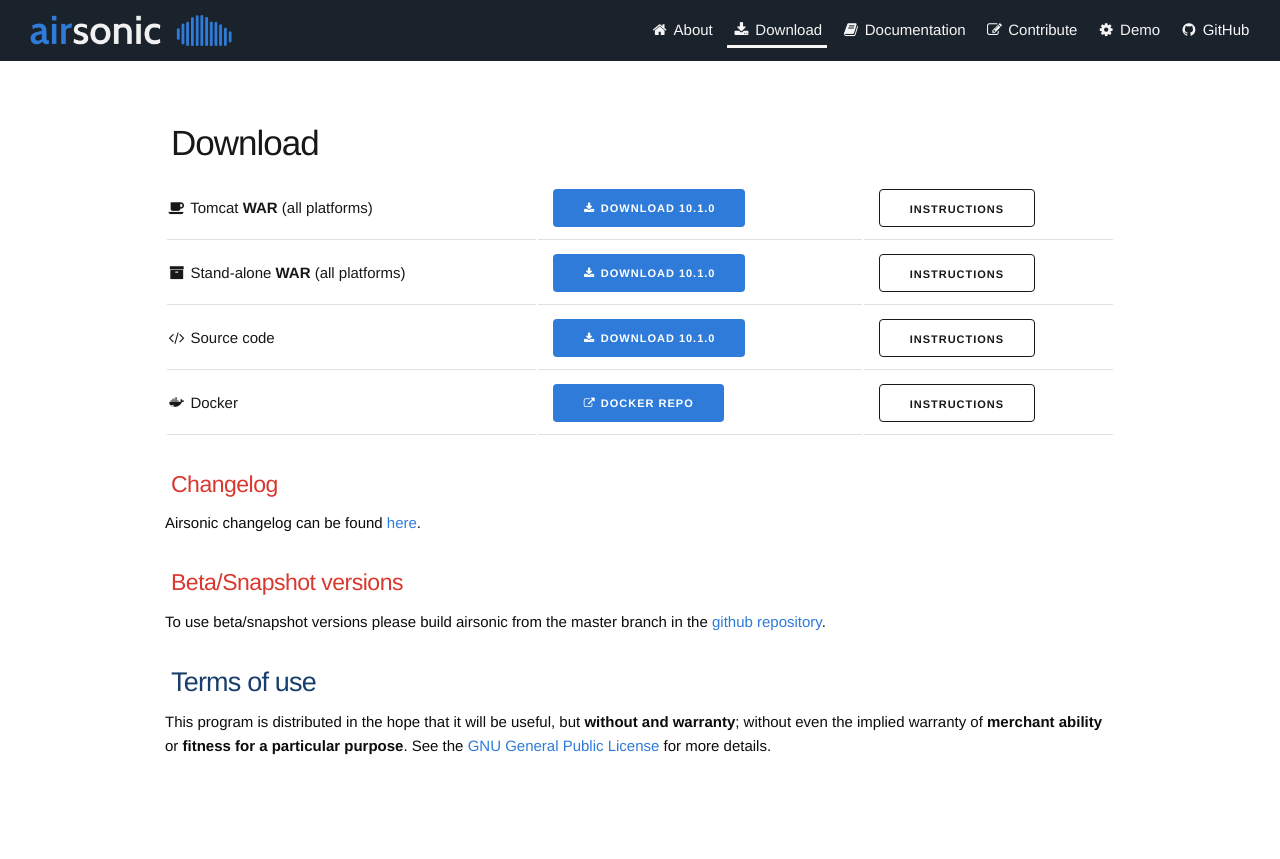
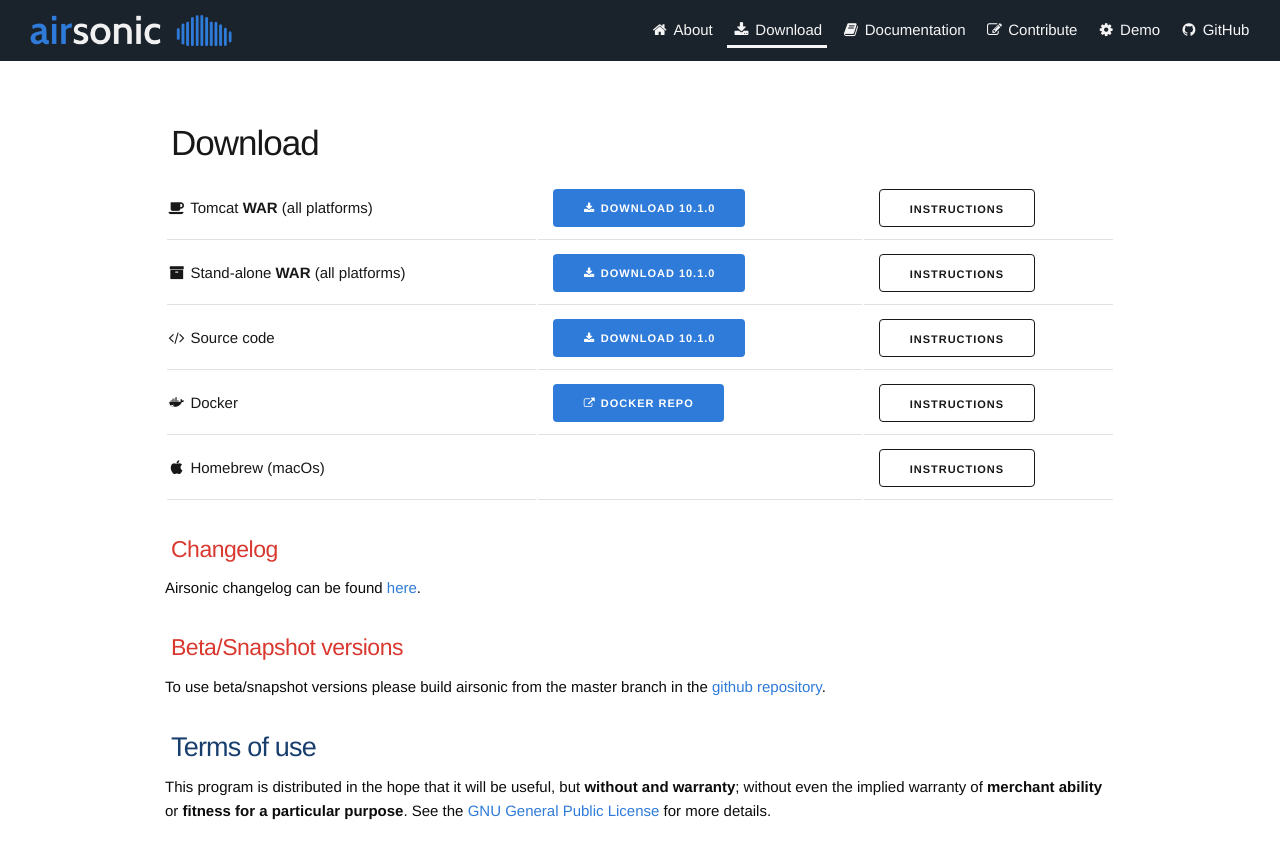
Before and after one commit to airsonic/airsonic.github.io, a Jekyll site: the page built from pages/download.md, in a window 1280 px wide and 900 px high. Shown: the top 859 px of the window. Built offline with Jekyll 4.4.1, drawn with Linux system fonts in a browser that asks for light colours.

Commit message:
Add Homebrew docs/install/download section

```diff
--- a/_data/docs-nav.yaml
+++ b/_data/docs-nav.yaml
@@ -14,6 +14,8 @@
       href: "/docs/install/war-standalone/"
     - title: "Source"
       href: "/docs/install/source/"
+    - title: "Homebrew"
+      href: "/docs/install/homebrew/"
     - title: "Docker"
       href: "/docs/install/docker/"
     - title: "Example"
--- a/_includes/download-table.html
+++ b/_includes/download-table.html
@@ -20,5 +20,10 @@
       <td><a href="https://hub.docker.com/r/airsonic/airsonic/" target="_blank" class="button button-primary"><i class="fa fa-external-link fa-fw"></i> Docker repo</a></td>
       <td><a class="button" href="/docs/install/docker/">Instructions</a></td>
     </tr>
+    <tr>
+      <td><i class="fa fa-apple fa-fw"></i> Homebrew (macOs)</td>
+      <td></td>
+      <td><a class="button" href="/docs/install/homebrew/">Instructions</a></td>
+    </tr>
   </tbody>
 </table>
```
